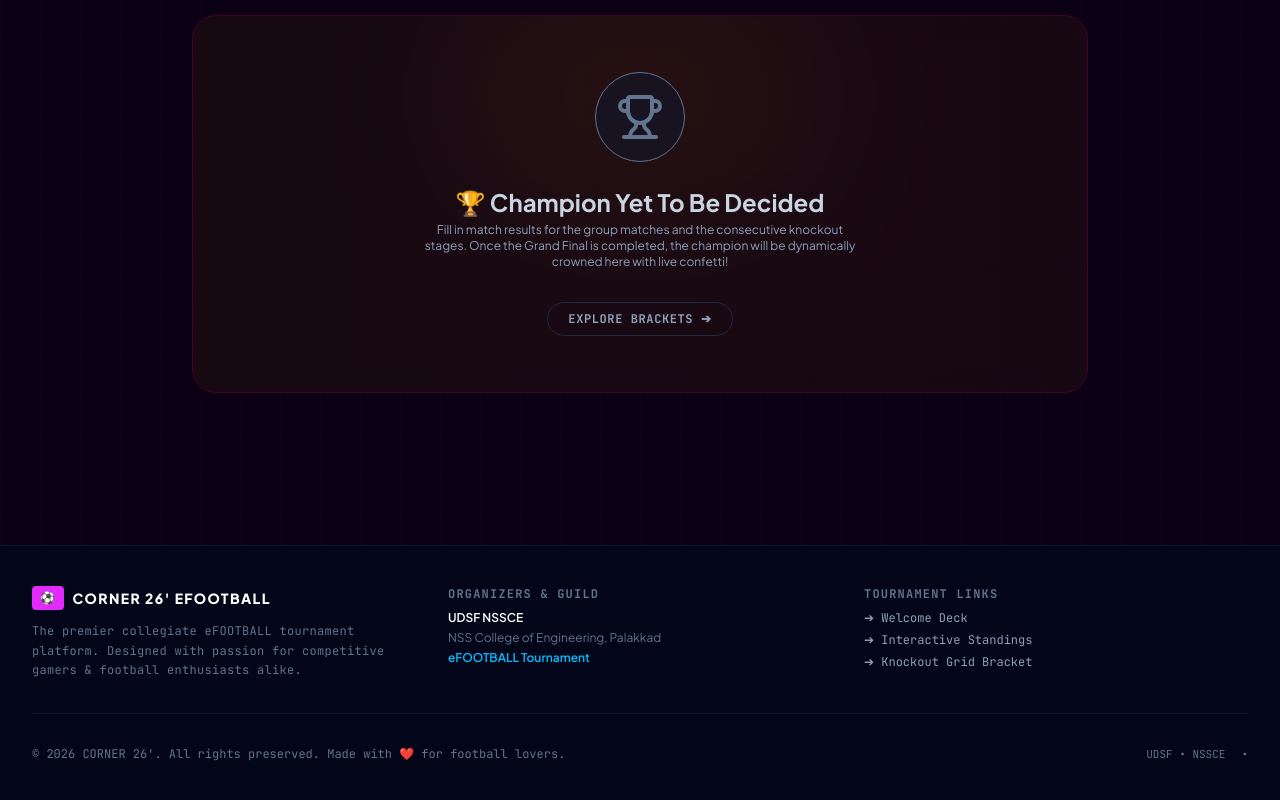
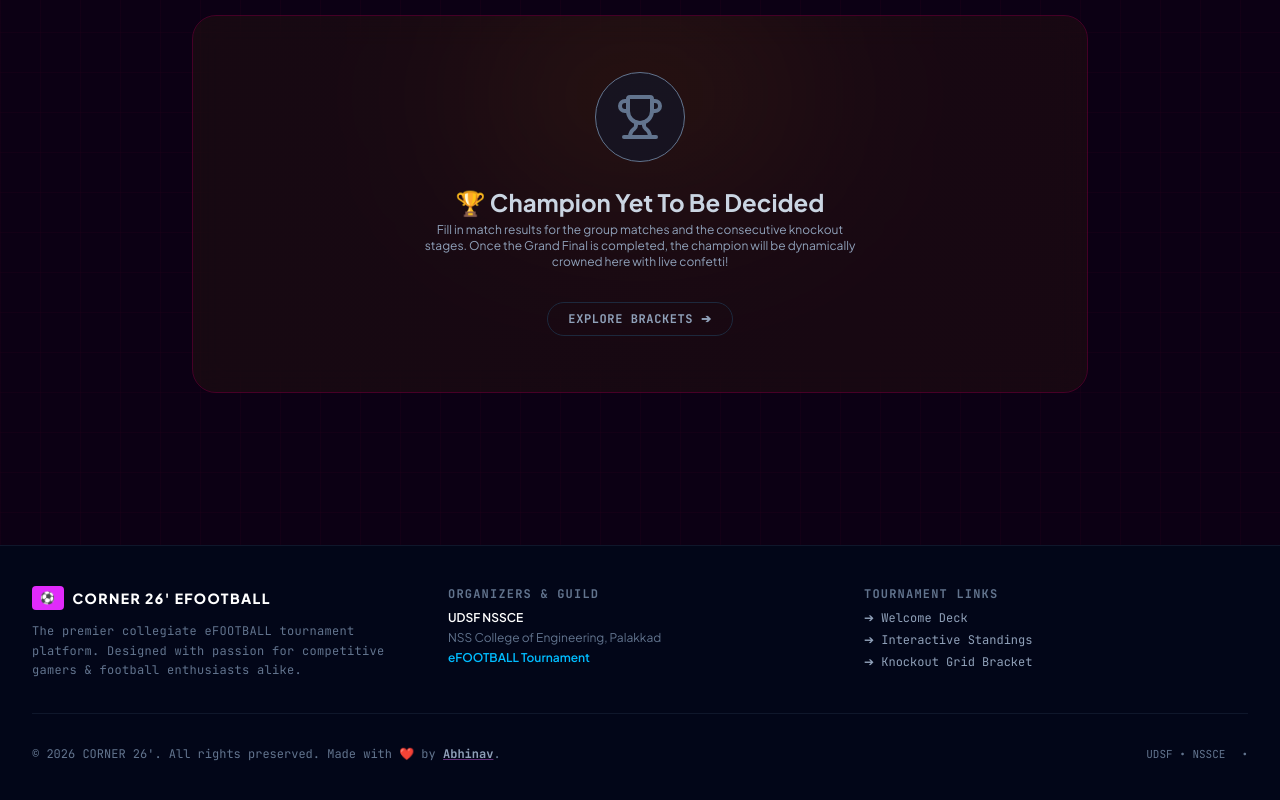
Before and after one commit to abhinav-v-r/CORNER26-EFOOTBAL, a React (Vite) app: page / in a window 1280 px wide. Shown: the part 6968-7768 px from the top of the page. Built offline with nearby package versions, Linux system fonts and the light colour scheme.

Commit message:
style: update footer credit link
Replace generic credit with a link to the author's GitHub profile in the application footer.

```diff
--- a/src/App.tsx
+++ b/src/App.tsx
@@ -1246,7 +1246,7 @@ export default function App() {
 
           <div className="flex flex-col sm:flex-row items-center justify-between gap-4 text-xs font-mono text-slate-500">
             <p>
-              © 2026 CORNER 26'. All rights preserved. Made with ❤️ for football lovers.
+              © 2026 CORNER 26'. All rights preserved. Made with ❤️ by <a href="https://github.com/abhinav-v-r" target="_blank" rel="noopener noreferrer" className="text-slate-400 hover:text-fuchsia-400 transition-colors underline decoration-fuchsia-400/40 hover:decoration-fuchsia-400 font-bold">Abhinav</a>.
             </p>
             <div className="flex items-center gap-4 text-[11px]">
               <span>UDSF • NSSCE</span>
```
